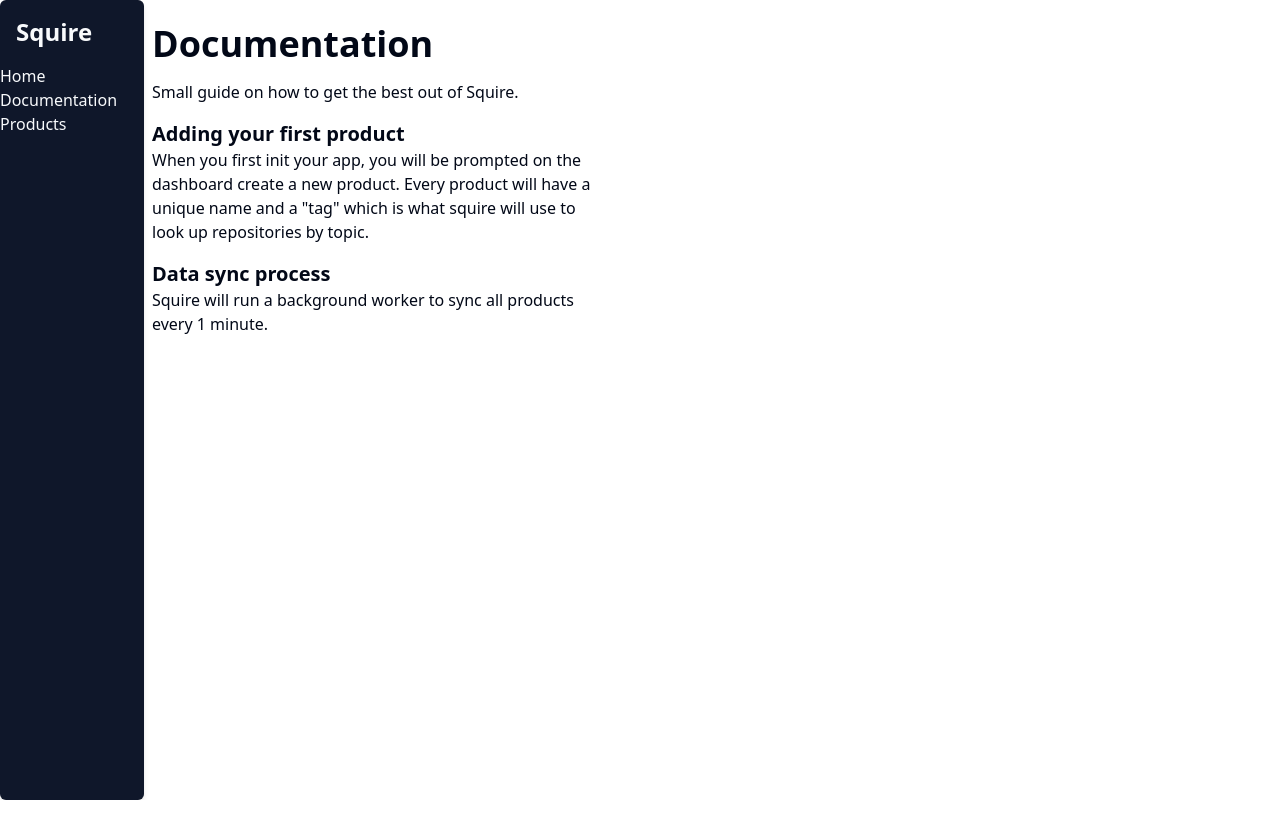
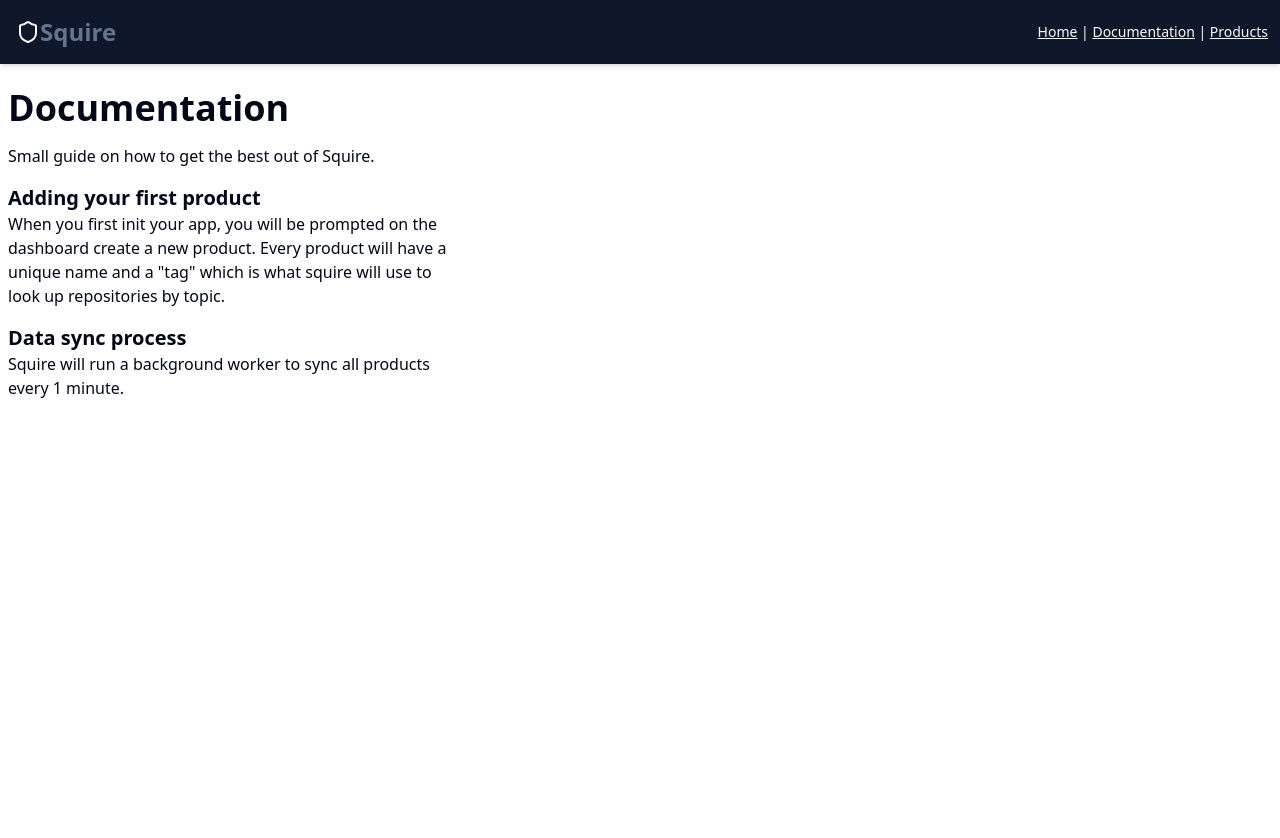
Before and after one commit to code-gorilla-au/squire, a SvelteKit app in the folder apps/client/: page /docs in a window 1280 px wide. Shown: the top 838 px of the page. Before the commit the page ends 800 px from the top, so only its background shows below. Built offline with nearby package versions, Linux system fonts and the light colour scheme.

Commit message:
changing nav

```diff
--- a/apps/client/src/routes/+layout.svelte
+++ b/apps/client/src/routes/+layout.svelte
@@ -1,20 +1,21 @@
 <script lang="ts">
 import "../app.css";
 import { navigating } from "$app/stores";
+import { Shield } from "lucide-svelte";
 let { children } = $props();
 </script>
-<main class="flex">
-	<aside class="bg-primary w-36 h-screen rounded-md shadow-md">
-		<h3 class="text-primary-foreground font-bold text-2xl p-4">Squire</h3>
-		<nav class="text-primary-foreground">
-			<ul class="">
-				<li><a href="/">Home</a></li>
-				<li><a href="/docs">Documentation</a></li>
-				<li><a href="/products">Products</a></li>
-			</ul>
-		</nav>
-	</aside>
-
+<main class="">
+	<nav class="flex items-center bg-primary text-primary-foreground justify-between shadow-md">
+		<div class="flex items-center p-4">
+			<Shield />
+			<h3 class="font-bold text-2xl text-muted-foreground">Squire</h3>
+		</div>
+		<div class="mx-3 text-sm">
+			<a class="underline" href="/">Home</a> |
+			<a class="underline" href="/docs">Documentation</a> |
+			<a class="underline" href="/products">Products</a>
+		</div>
+	</nav>
 	{#if $navigating}
 		<div class="fixed inset-0 bg-black bg-opacity-50 flex items-center justify-center">
 			<div class="bg-white p-4 rounded-lg">
--- a/apps/client/tailwind.config.ts
+++ b/apps/client/tailwind.config.ts
@@ -73,7 +73,8 @@ const config: Config = {
 					"@apply font-semibold text-xl dark:text-white": {},
 				},
 				".text-link": {
-					"@apply underline text-primary hover:text-primary/50": {},
+					"@apply underline text-primary hover:text-primary/50 dark:text-muted dark:hover:text-primary/50":
+						{},
 				},
 			});
 		},
```
